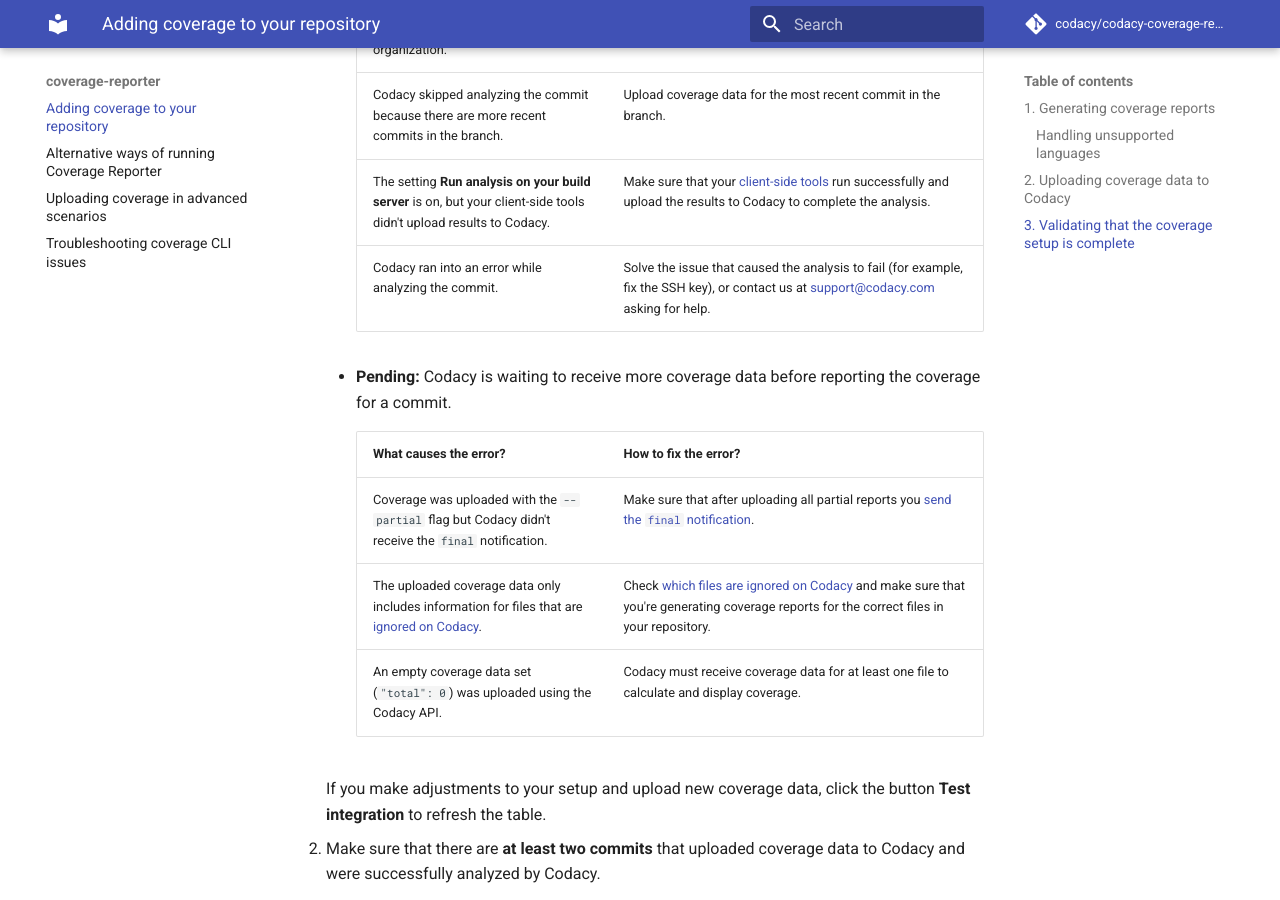
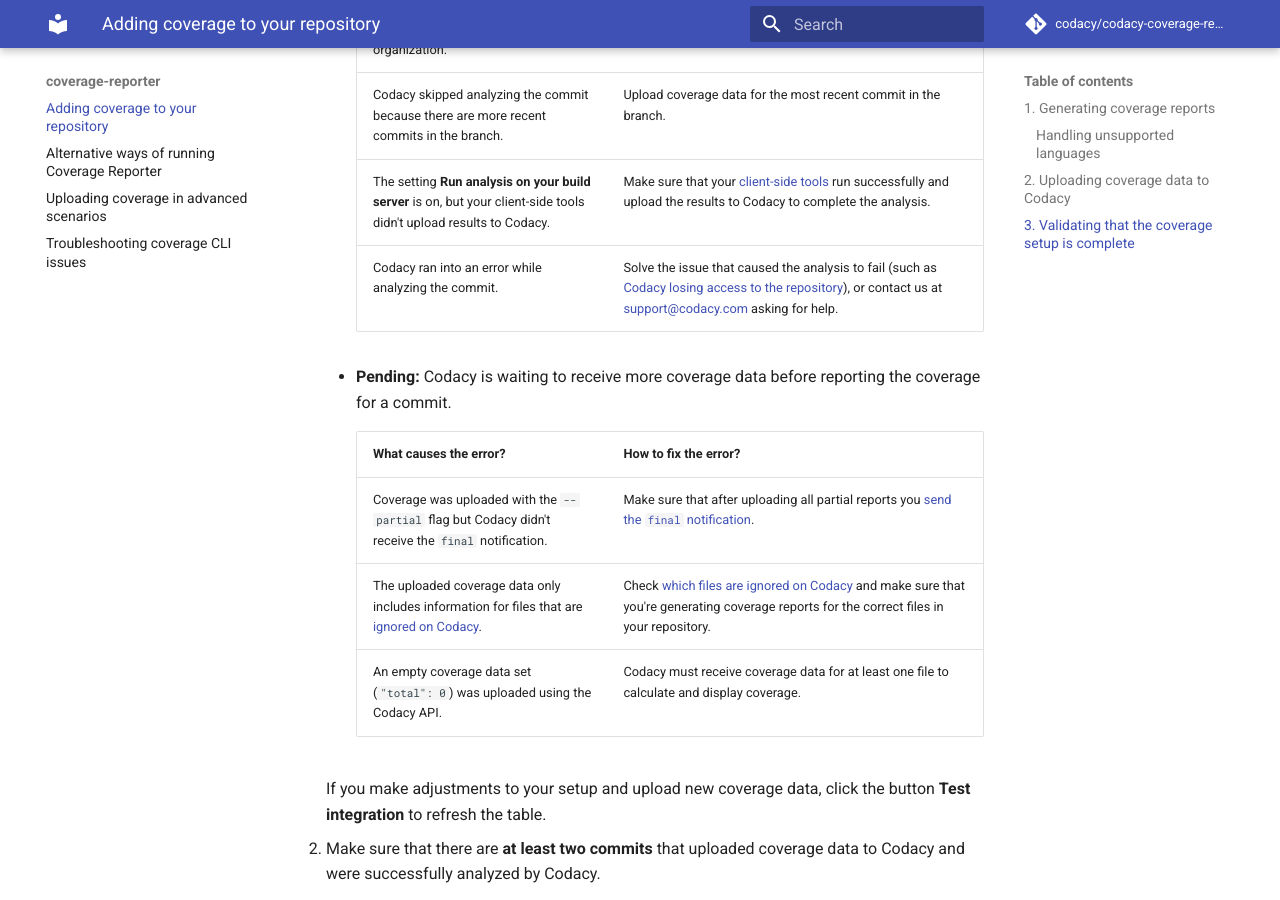
Before and after one commit to codacy/codacy-coverage-reporter, an MkDocs documentation site: the page built from docs/index.md, in a window 1280 px wide and 900 px high, scrolled down 6913 px. Built offline with MkDocs 1.6.1 and Material for MkDocs 9.7.7, drawn with Linux system fonts in a browser that asks for light colours; comment, search, counter and statistics services are not loaded.

Commit message:
doc: Link to "We no longer have access to this repository ..." CY-6365

```diff
--- a/docs/index.md
+++ b/docs/index.md
@@ -332,7 +332,7 @@
                 Codacy ran into an error while analyzing the commit.
             </td>
             <td>
-                Solve the issue that caused the analysis to fail (for example, fix the SSH key),<!--TODO Mention the most common issues--> or contact us at <a href="mailto:support@codacy.com">support@codacy.com</a> asking for help.
+                Solve the issue that caused the analysis to fail (such as <a href="../faq/troubleshooting/we-no-longer-have-access-to-this-repository/">Codacy losing access to the repository</a>), or contact us at <a href="mailto:support@codacy.com">support@codacy.com</a> asking for help.
             </td>
         </tr>
         </table>
```
